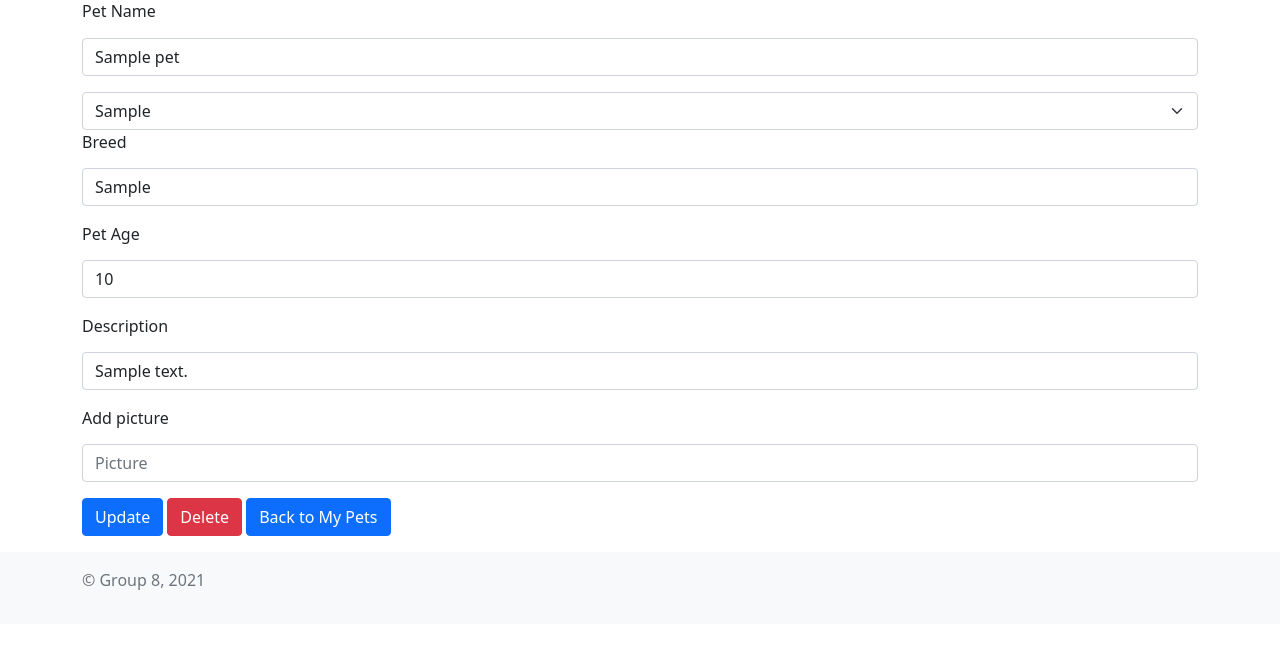
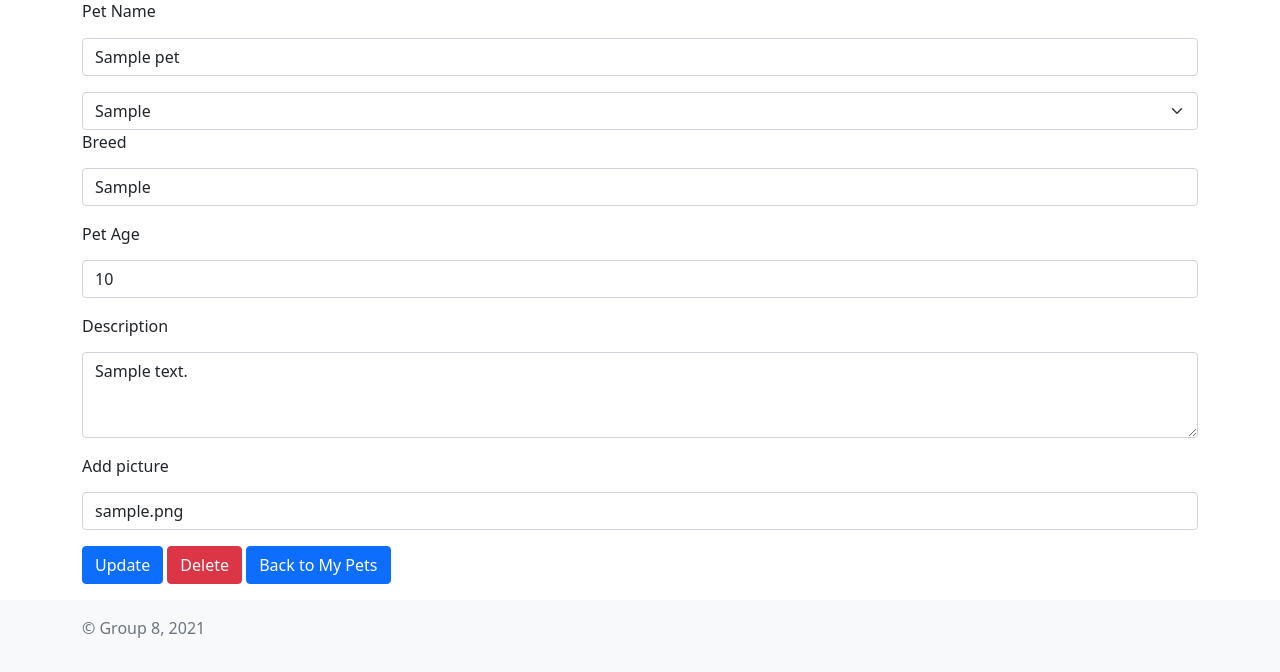
Before and after one commit to Juliusm9791/Pet_Adopt, a Node server app: page /mypets/update/1 in a window 1280 px wide. Shown: the part 551-1223 px from the top of the page. Before the commit the page ends 1141 px from the top, so only its background shows below. Run offline with Node 20, Linux system fonts and the light colour scheme; tables that the repository leaves empty hold one stand-in row (values such as "Sample post"); some libraries are stand-ins or nearby versions.

Commit message:
update button fix

```diff
--- a/views/homepage.handlebars
+++ b/views/homepage.handlebars
@@ -4,10 +4,10 @@
 
 <div class="row justify-content-evenly">
     <div class="col-sm-5 my-5">
-        <a href="/allpets" class="w-100 btn btn-lg btn-primary" type="submit">Adopt a Pet</a>
+        <a href="/allpets" class="w-100 btn btn-lg btn-success" type="submit">Adopt a Pet</a>
     </div>
     <div class="col-sm-5 my-5">
-        <a href="/mypets" class="w-100 btn btn-lg btn-primary" type="submit">Find New Family For Pet</a>
+        <a href="/mypets" class="w-100 btn btn-lg btn-success" type="submit">Find New Family For Pet</a>
     </div>
 </div>
 <br>
--- a/views/layouts/main.handlebars
+++ b/views/layouts/main.handlebars
@@ -15,7 +15,7 @@
 
 <body class="d-flex flex-column h-100">
   <header>
-    <h1 class="text-center p-3 mb-2 bg-success text-white">Pet Adoption</h1>
+    <h1 class="text-center p-3 mb-2 bg-primary text-white">Pet Adoption</h1>
   </header>
   <nav class="navbar navbar-expand-lg navbar-dark bg-dark">
     <div class=" container-fluid">
--- a/views/mypetmessages.handlebars
+++ b/views/mypetmessages.handlebars
@@ -7,7 +7,7 @@
       <div class="card-body">
         <h5 class="card-title">My Name: {{petName}}</h5>
         <h5 class="card-title">My Age: {{age}}</h5>
-        <h5 class="card-title">My Breed: {{Pug}}</h5>
+        <h5 class="card-title">My Breed: {{breed}}</h5>
         <h5 class="card-title">About Me: {{description}}</h5>
         <p class="card-text"></p>
         <p class="card-text"><small class="text-muted"></small></p>
@@ -18,7 +18,7 @@
 
 {{#each messages}}
 
-<div class="card border-success mb-3">
+<div class="card border-primary mb-3">
   <div class="card-body text-primary">
     <p class="card-text fst-italic text-end">{{message_text}}</p>
   </div>
--- a/views/mypetupadat.handlebars
+++ b/views/mypetupadat.handlebars
@@ -1,6 +1,6 @@
 <h1>Update Your Pet Data</h1>
 {{#if messages}}
-<a href="/mypets/messages/{{id}}" class="btn btn-success m-2">You have messages</a>
+<a href="/mypets/messages/{{id}}" class="btn btn-primary m-2">You have messages</a>
 {{/if}}
 
 <div class="card mb-3">
@@ -44,12 +44,12 @@
     </div>
     <div class="mb-3">
         <label for="addPetDescription" class="form-label"><h6>Description</h6></label>
-        {{!-- <textarea class="form-control" id="updatePetDescription" rows="3" id="{{description}}" ></textarea> --}}
-        <input type="name" class="form-control" id="updatePetAge" value="{{description}}">
+        <textarea class="form-control" id="updatePetDescription" rows="3">{{description}}</textarea>
+        {{!-- <input type="name" class="form-control" id="updatePetAge" value="{{description}}"> --}}
     </div>
     <div class="mb-3">
         <label for="addPetPicture" class="form-label"><h6>Add picture</h6></label>
-        <input type="name" class="form-control" id="updatePetPicture" placeholder="Picture">
+        <input type="name" class="form-control" id="updatePetPicture" value="{{picture}}">
     </div>
 
     <button type="submit" class="btn btn-primary" id="updatePetButton">Update</button>
--- a/views/seeonepet.handlebars
+++ b/views/seeonepet.handlebars
@@ -17,7 +17,7 @@
 </div>
 {{#each messages}}
 
-<div class="card border-success mb-3">
+<div class="card border-primary mb-3">
   <div class="card-body text-primary">
     <p class="card-text fst-italic text-end">{{message_text}}</p>
   </div>
```
